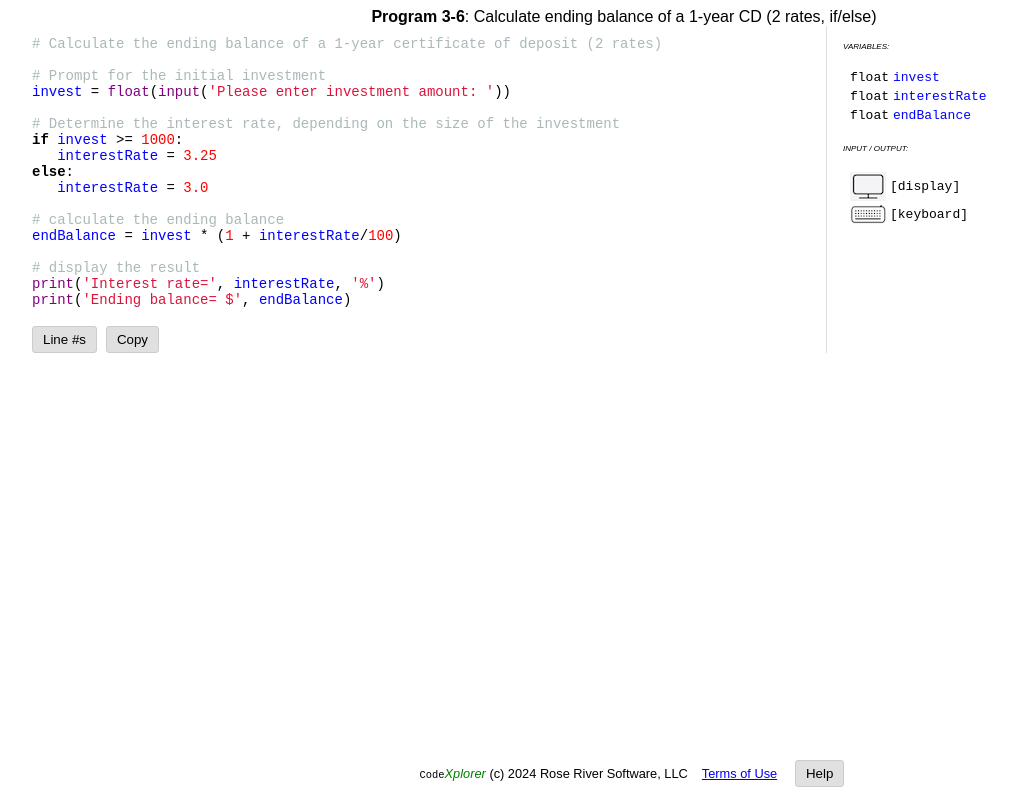
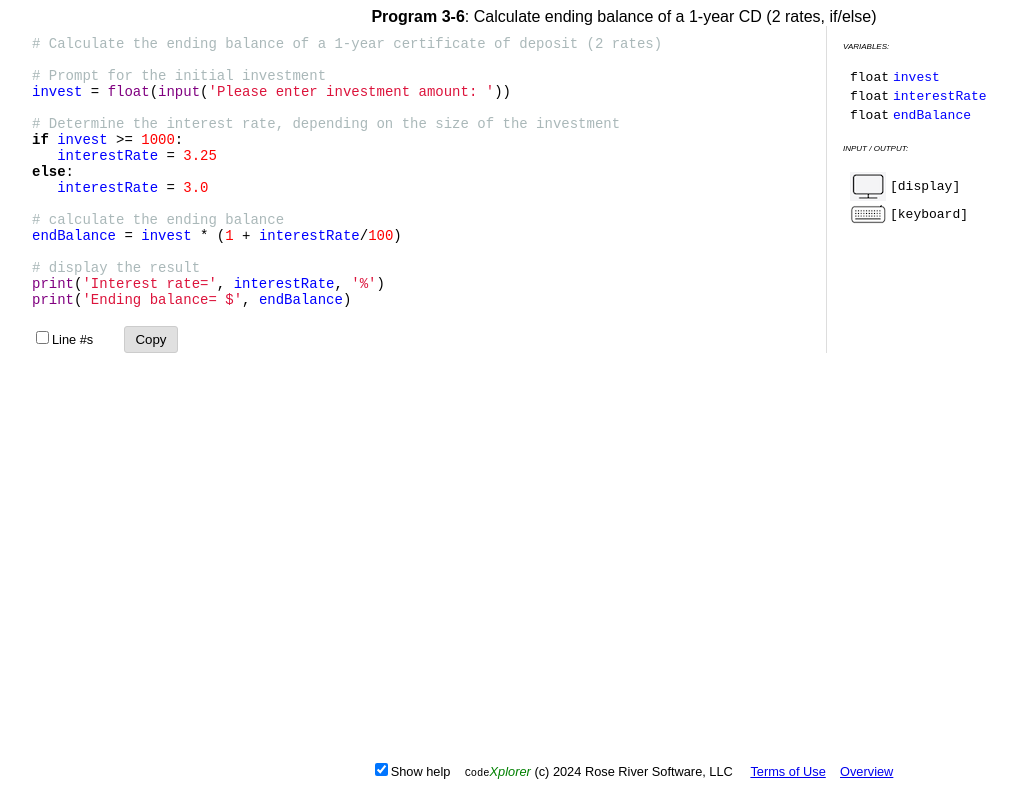
Before and after one commit to DanielHGroner/cxbeta, a plain HTML site: page public/p4da-3-6.html in a window 1280 px wide. Shown: the whole page, without its empty margins (16-1033 px from the left). Drawn offline with Linux system fonts and the light colour scheme.

Commit message:
Add files via upload
change from button to link for going to Overview page
show/hide help boxes - switch from button to checkbox
toggle line numbers - switch from button to checkbox

```diff
--- a/public/cxbase.css
+++ b/public/cxbase.css
@@ -46,3 +46,7 @@
     border: 1px solid #ccc;
     border-radius: 3px;
   }
+
+#toggle-line-numbers-text {
+    font-size: 80%;
+}
--- a/public/cxhide.js
+++ b/public/cxhide.js
@@ -10,7 +10,9 @@ logo.addEventListener('click', function() {
 });
 
 var helpDisplaying = true;
-const copyright = document.getElementById('copyright');
-copyright.addEventListener('click', function() {
+const helpToggleButton = document.getElementById('help-toggle');
+helpToggleButton.addEventListener('click', function() {
   helpDisplaying = !helpDisplaying;
+  //if (helpDisplaying) helpToggleButton.innerHTML = "Help off";
+  //else helpToggleButton.innerHTML = "Help on";
 });
--- a/public/p4da-3-6.html
+++ b/public/p4da-3-6.html
@@ -34,7 +34,7 @@
 <span class="cx-sta cx-hilitable help-span" id="17"><span class="cx-fun">print</span>(<span class="cx-str">'Ending balance= $'</span>, <span class="cx-var">endBalance</span>)</span></code></pre>
 </div>
 <br>
-<button id="toggle-line-numbers" class="cx-button" title="show/hide line numbers">Line #s</button>&nbsp;
+<input type="checkbox" id="toggle-line-numbers" title="show/hide line numbers"><span id='toggle-line-numbers-text'>Line #s</span></input>&nbsp;&nbsp;&nbsp;&nbsp;&nbsp;&nbsp;
 <button id="copy-button" title="copy code to clipboard">Copy</button>
 </section>
 <section class="right">
@@ -54,10 +54,11 @@
 </div>
 <svg id="svgElem"></svg>
         <footer id="footer">
+            <input type="checkbox" id="help-toggle" title="display help for CodeXplorer" checked>Show help</input>&nbsp;&nbsp;&nbsp;
             <span id="logo"><tt>Code</tt><span style="color:green"><i>Xplorer</i></span></span>
-            <span id="copyright">(c) 2024 Rose River Software, LLC</span> &nbsp;&nbsp;
-        <a href="cx-terms.html" target="_blank">Terms of Use</a> &nbsp;&nbsp;&nbsp;
-        <a href="cx-help.pdf" target="_blank"><button class="cx-button" title="display help for CodeXplorer">Help</button></a>
+            <span id="copyright">(c) 2024 Rose River Software, LLC</span> &nbsp;&nbsp;&nbsp;
+            <a href="cx-terms.html" target="_blank" title="display Terms of Use for CodeXplorer">Terms of Use</a>&nbsp;&nbsp;&nbsp;
+            <a href="cx-help.pdf" target="_blank" title="display Overview for CodeXplorer">Overview</a>
         </footer>
         <script src="cxcopy.js"></script>
         <script src="cxhelp.js" defer></script>
```
Also changed, not shown: public/cx-terms.html (+1 -1 lines), public/index.html (+1 -1 lines), public/p4da-2-5.html (+4 -3 lines), public/p4da-2-6.html (+4 -3 lines), public/p4da-3-8.html (+5 -4 lines), public/p4da-3-9.html (+5 -4 lines), public/p4da-4-4.html (+5 -4 lines), public/p4da-5-2.html (+5 -4 lines), 2 other files.
